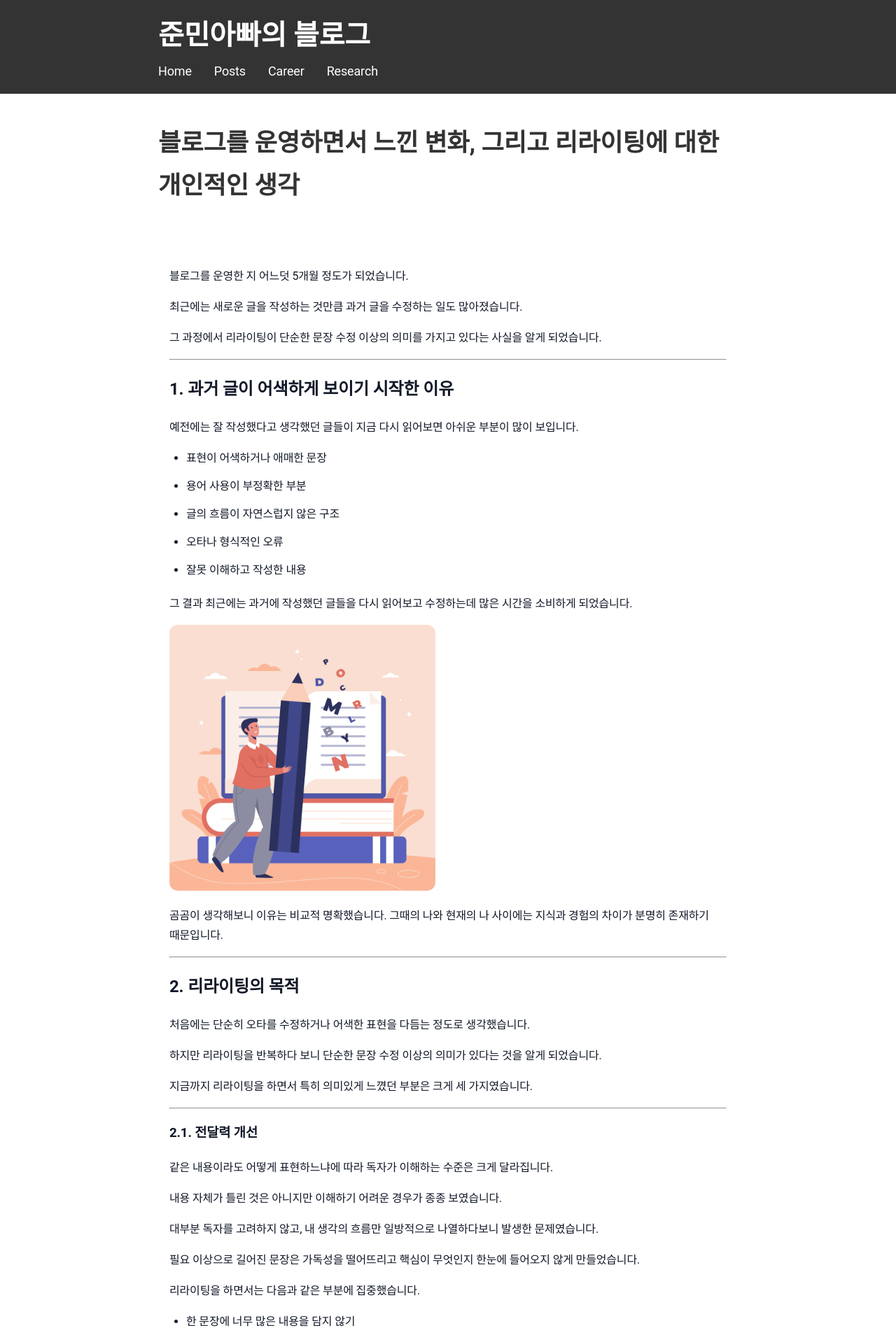
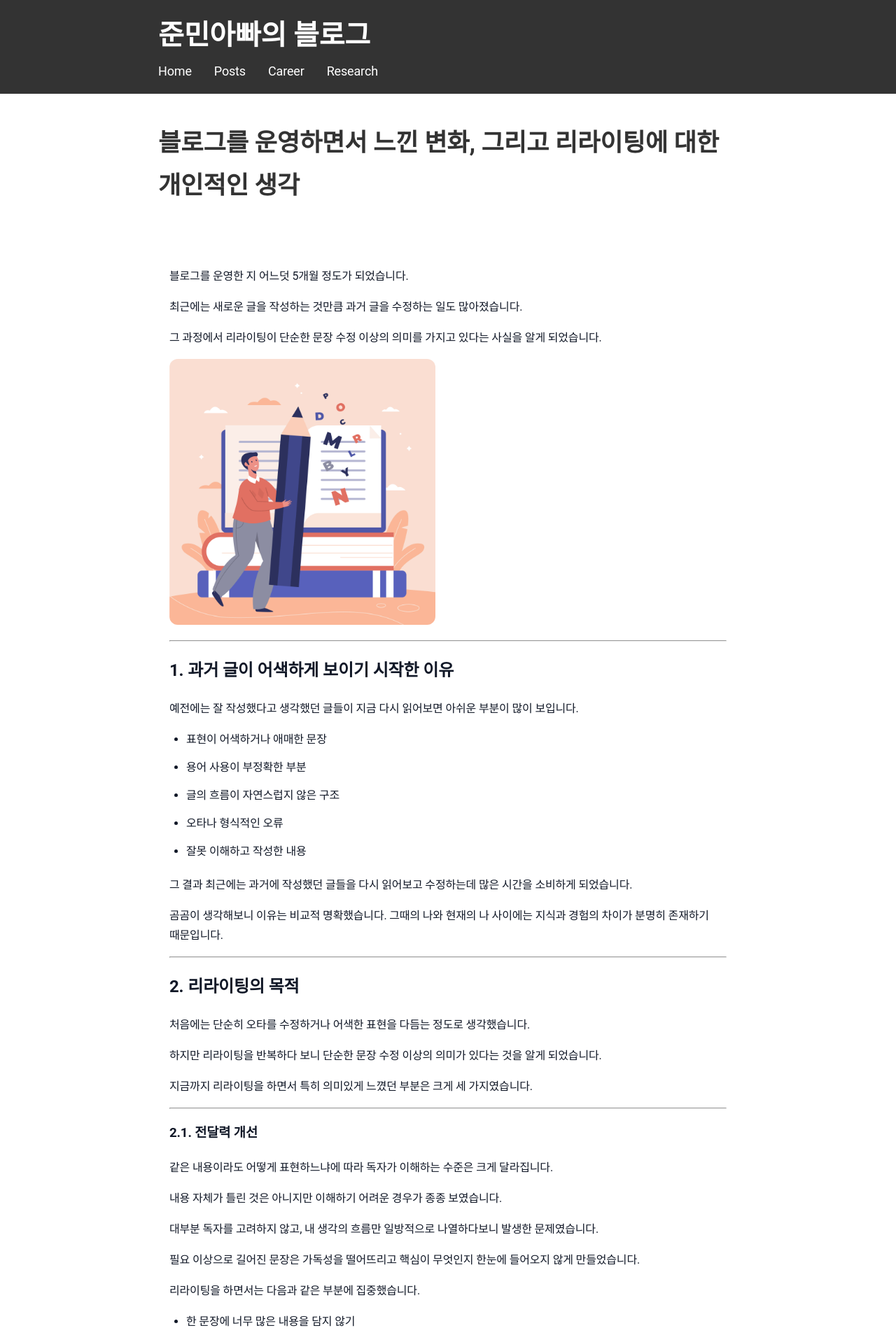
Before and after one commit to sanghoon-lee/sanghoon-lee.github.io, a Jekyll site: the page built from _posts/2026-04-19-rewriting.md, in a window 1280 px wide. Shown: the top 1918 px of the page at 70% size. Built offline with Jekyll 4.4.1, drawn with Linux system fonts in a browser that asks for light colours; nearby versions of some CDN libraries; comment, search, counter and statistics services are not loaded.

Commit message:
리라이팅 포스팅 내용 수정

```diff
--- a/_posts/2026-04-19-rewriting.md
+++ b/_posts/2026-04-19-rewriting.md
@@ -13,6 +13,8 @@ categories: 일반
 
 그 과정에서 리라이팅이 단순한 문장 수정 이상의 의미를 가지고 있다는 사실을 알게 되었습니다.
 
+<img class="main-image" src="/assets/images/rewriting.jpg" alt="리라이팅">
+
 ---
 
 ## 1. 과거 글이 어색하게 보이기 시작한 이유
@@ -26,8 +28,6 @@ categories: 일반
 * 잘못 이해하고 작성한 내용
 
 그 결과 최근에는 과거에 작성했던 글들을 다시 읽어보고 수정하는데 많은 시간을 소비하게 되었습니다.
-
-<img class="main-image" src="/assets/images/rewriting.jpg" alt="리라이팅">
 
 곰곰이 생각해보니 이유는 비교적 명확했습니다. 그때의 나와 현재의 나 사이에는 지식과 경험의 차이가 분명히 존재하기 때문입니다.
 
```
